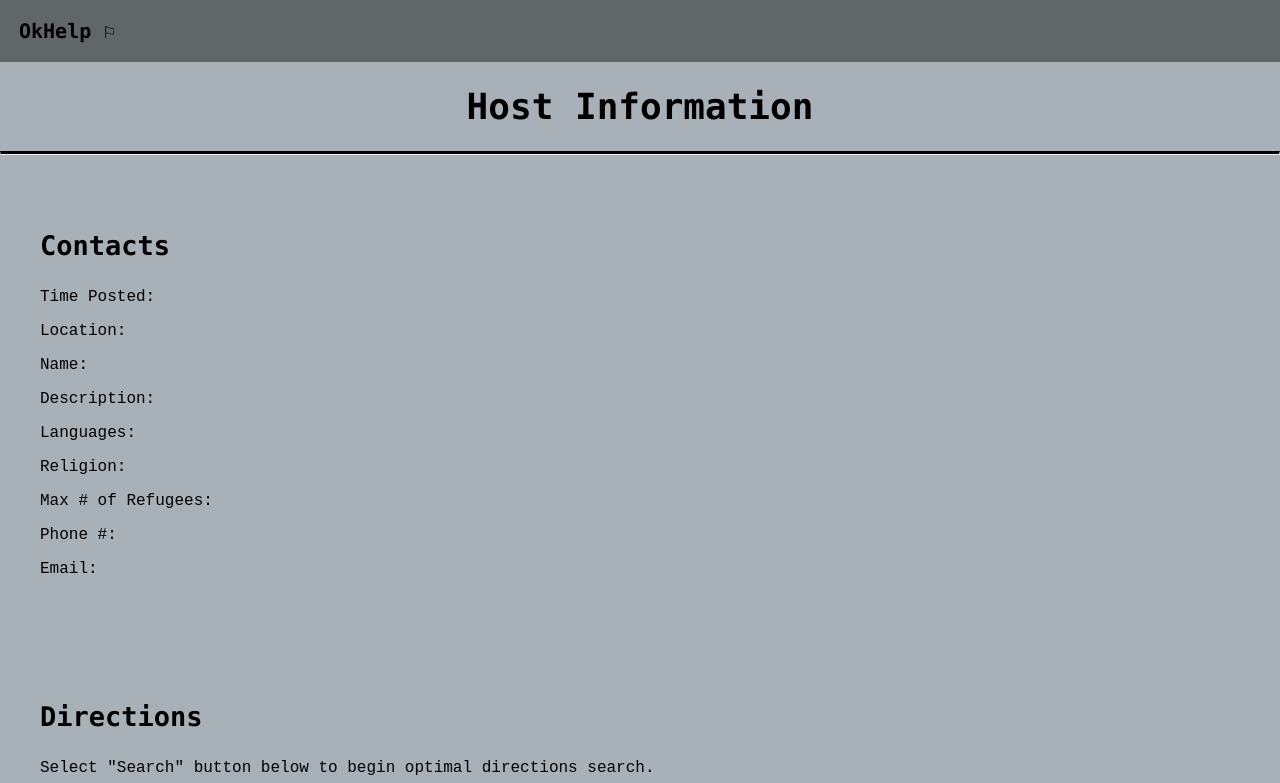
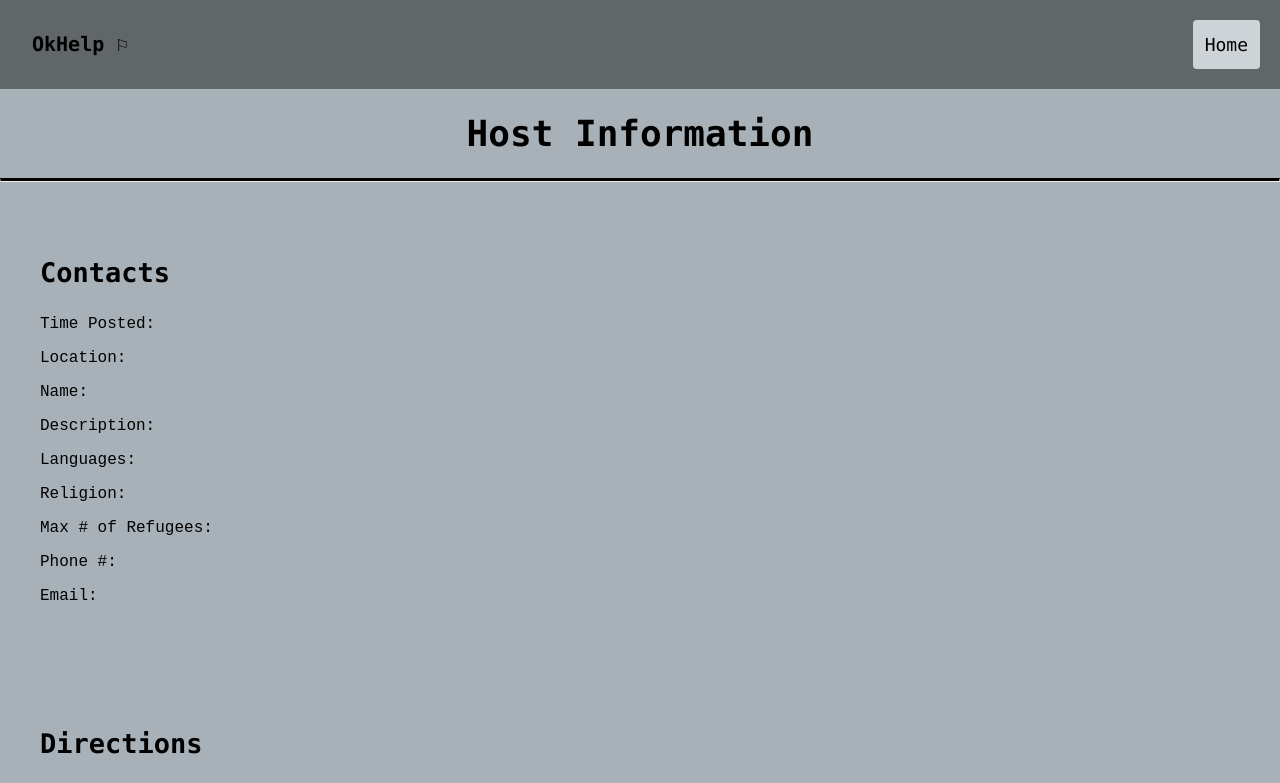
Before and after one commit to KiindaLiinda/HackMercedVII, a plain HTML site: page returning_refugee.html in a window 1280 px wide. Shown: the top 783 px of the page. Drawn offline with Linux system fonts and the light colour scheme.

Commit message:
made home page button on header

```diff
--- a/returning_refugee.html
+++ b/returning_refugee.html
@@ -11,14 +11,6 @@
   background-color: #A8B1B7;
   margin: 0;
  }
-
- .header {
-  padding: 19px;
-  text-align: left;
-  background: #616668;
-  color: black;
-  font-size: 15px;
-}
 
  .container{
    margin: 25px;
@@ -88,17 +80,6 @@
 	padding:40px;
 }
 
-.header a.logo {
-  font-size: 20px;
-  text-align: left;
-  font-family: Monaco;
-  font-weight: bold;
-}
-
-hr.solid {
-  border-top: 3px solid black;
-}
-
 img {
   border: 2.5px dashed black;
 }
@@ -116,12 +97,60 @@ input[type=text] {
   font-size: 12px;
 }
 
+ .header {
+  padding: 20px;
+  overflow: hidden;
+  background: #616668;
+  color: black;
+  font-size: 15px;
+}
+
+.header a {
+  float: left;
+  color: black;
+  text-align: center;
+  padding: 12px;
+  text-decoration: none;
+  font-size: 18px;
+  line-height: 25px;
+  border-radius: 4px;
+}
+
+.header a.logo {
+  font-size: 20px;
+  text-align: left;
+  font-family: Monaco;
+  font-weight: bold;
+}
+.header-right {
+  float: right;
+  font-size: 15px;
+  text-decoration: none;
+  font-family: Monaco;
+  outline: none;
+  background-color: #CDD3D7;
+  line-height: 25px;
+  border-radius: 4px;
+}
+
+.header-right a:hover {
+  background-color: #E0E1E2;
+  color: black;
+}
+
+hr.solid {
+  border-top: 3px solid black;
+}
+
 
  </style>
 
  <body>
  <div class="header">
   <a class="logo"> OkHelp ⚐ </a>
+  <div class="header-right">
+        	<a href="#">Home</a>
+        </div>
 </div>
 <h1>Host Information</h1>
 <hr class ="solid">
```
Also changed, not shown: returning_host.html (+48 -18 lines), returning_users.html (+37 -8 lines).
